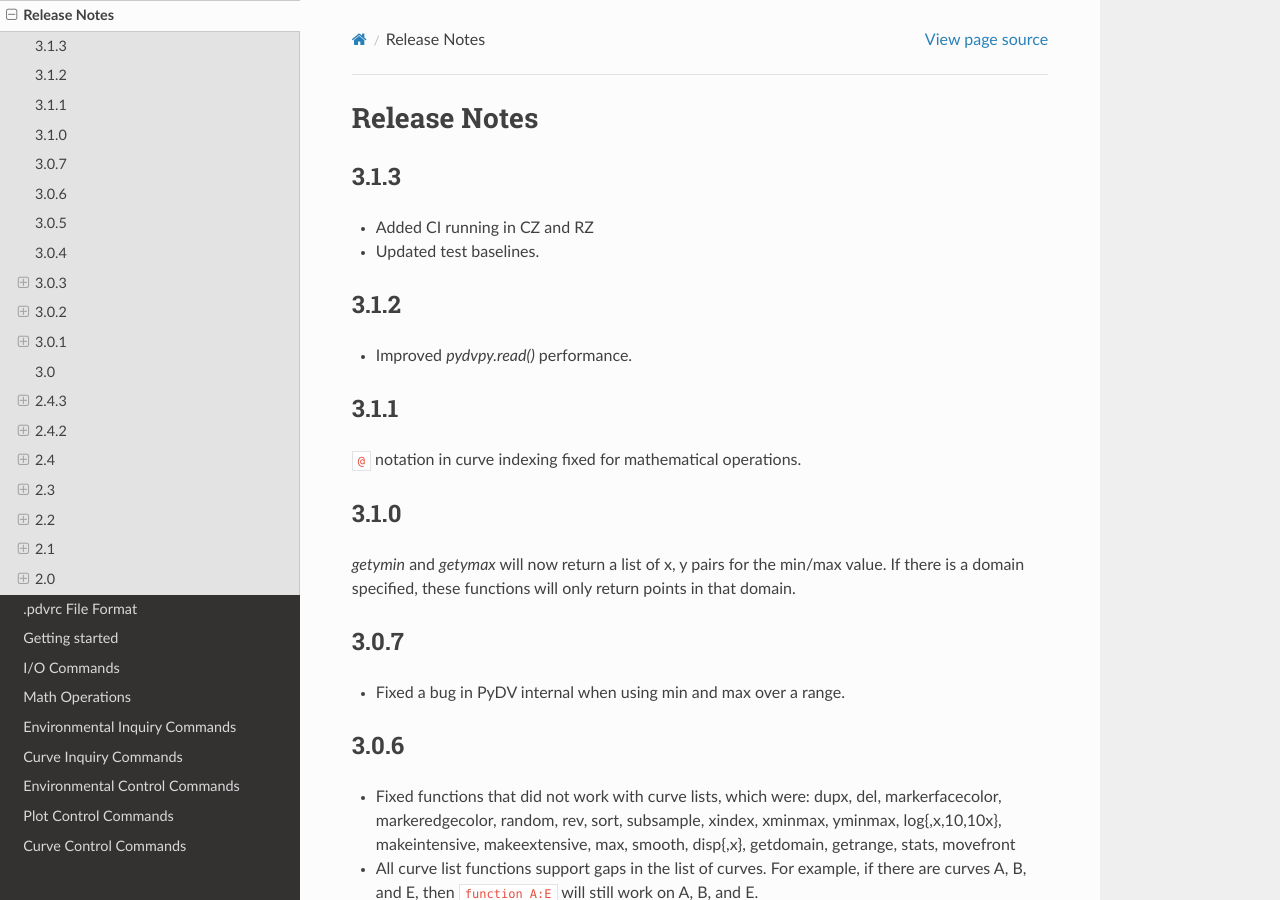
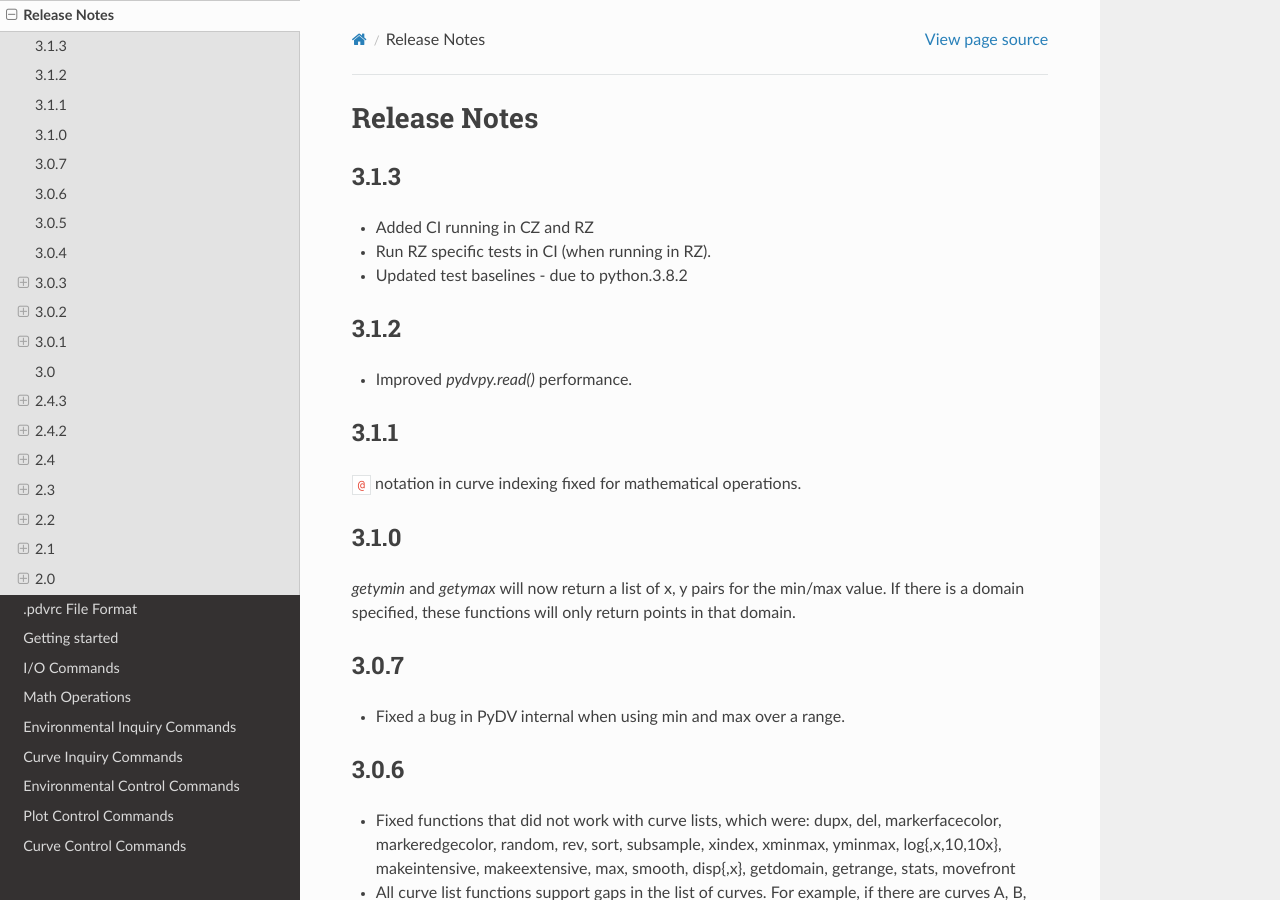
Before and after one commit to LLNL/PyDV, a Sphinx documentation site: the page built from pydv/docs/release_notes.rst, in a window 1280 px wide and 900 px high. Built offline with Sphinx 7.4.7 and the Read the Docs theme 2.0.0, drawn with Linux system fonts in a browser that asks for light colours.

```diff
--- a/pydv/docs/release_notes.rst
+++ b/pydv/docs/release_notes.rst
@@ -6,7 +6,8 @@
 3.1.3
 -----
 * Added CI running in CZ and RZ
-* Updated test baselines.
+* Run RZ specific tests in CI (when running in RZ).
+* Updated test baselines - due to python.3.8.2
 
 3.1.2
 -----
```
Also changed, not shown: .gitlab-ci.yml, 1 other file.
